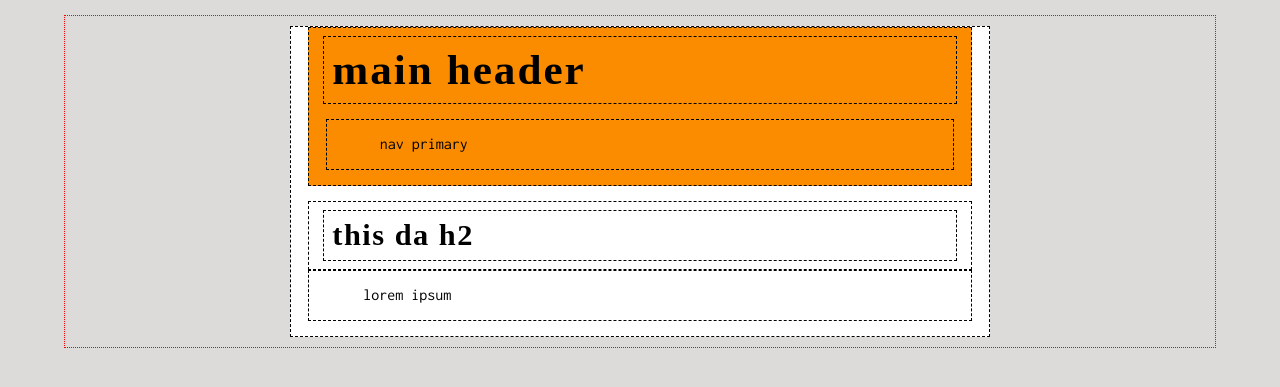
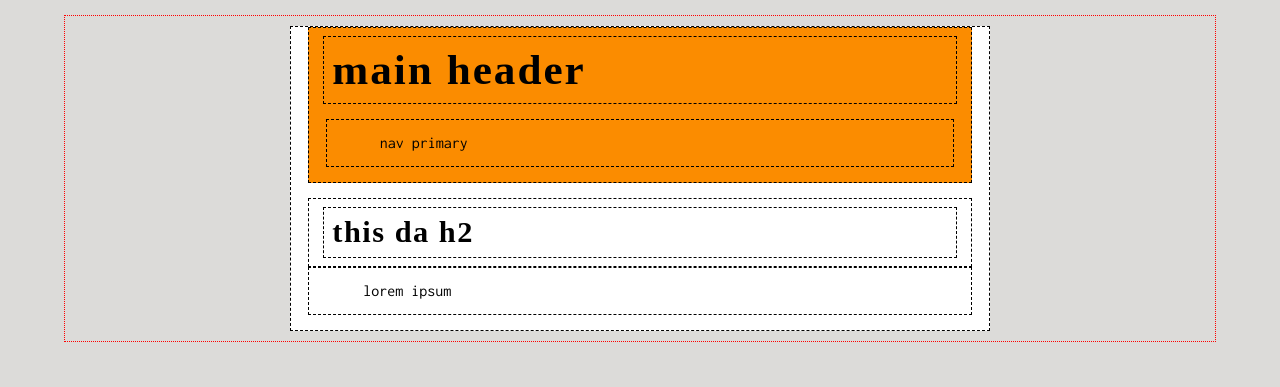
Before and after one commit to msawangwan/msawangwan.github.io, a Jekyll site: the page built from index.html, in a window 1280 px wide. Shown: the top 387 px of the page. Built offline with Jekyll 4.4.1, drawn with Linux system fonts in a browser that asks for light colours; some web fonts are replaced.

Commit message:
p line h adjust

```diff
--- a/css/global.css
+++ b/css/global.css
@@ -28,10 +28,12 @@ h3 { font-size: 1.35em }
 h4 { font-size: 1em }
 
 p {
-  text-indent: 2em;
   margin: 10px 2%;
   padding: 4px 1.3%;
   font-family: 'Inconsolata', monospace;
+  font-size: 0.75;
+  line-height: 1.1;
+  text-indent: 2em;
 }
 
 /* <-- DEBUG RULES --> */
```
